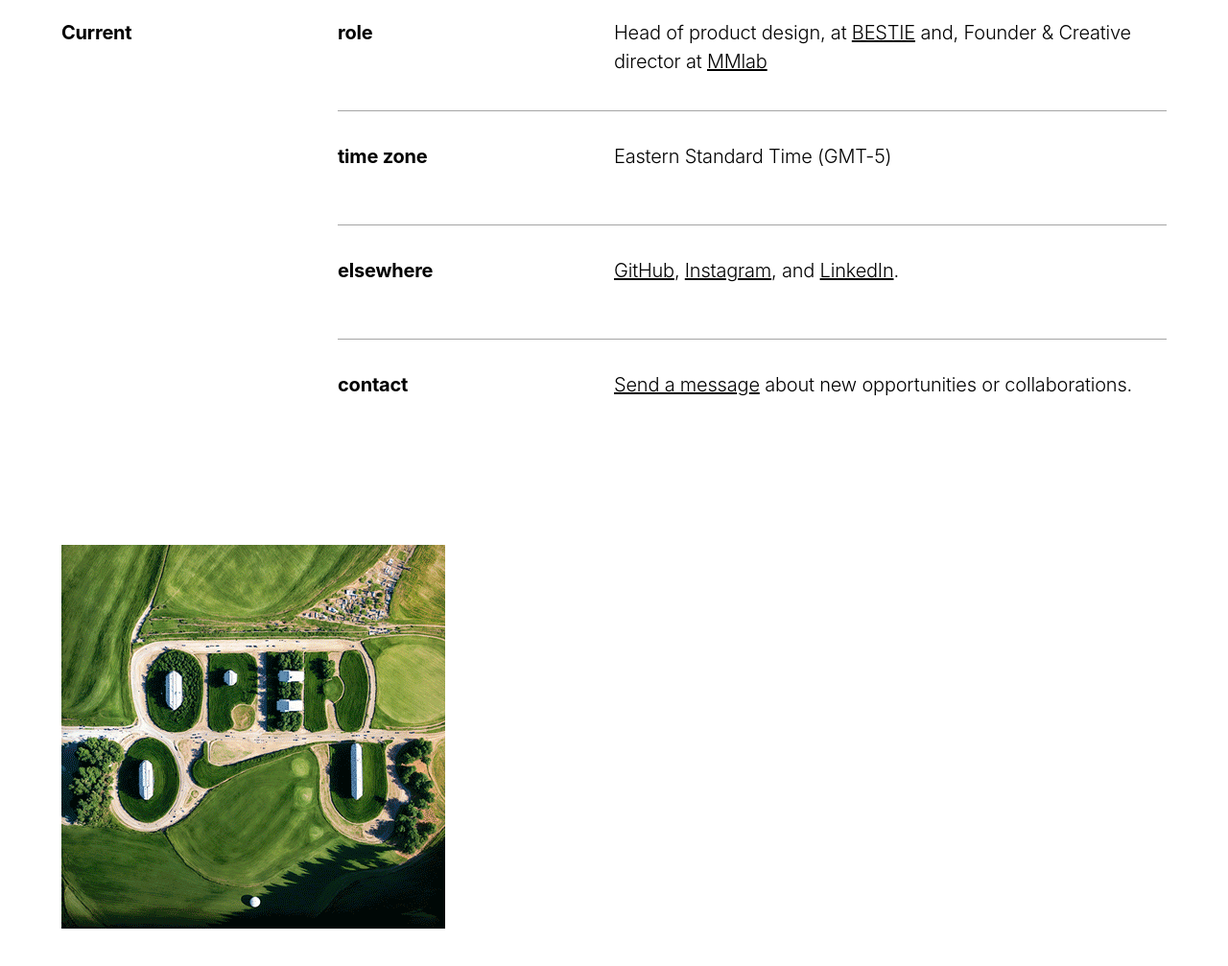
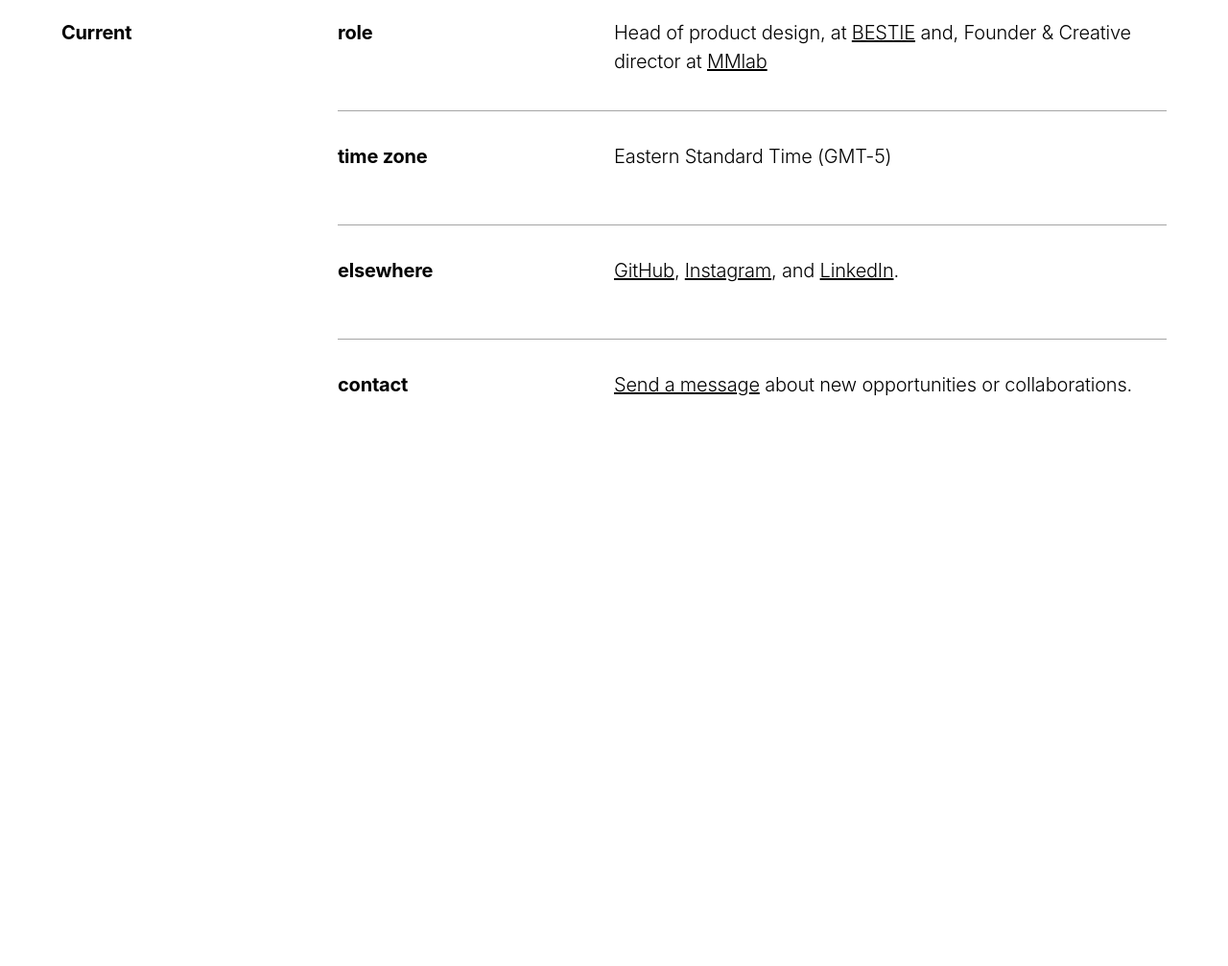
Before and after one commit to micmicmi/MM-resume, a plain HTML site: page index.html in a window 1280 px wide. Shown: the part 2635-3642 px from the top of the page at 96% size. After the commit the page ends 3267 px from the top, so only its background shows below. Drawn offline with Linux system fonts and the light colour scheme.

Commit message:
Add files via upload

```diff
--- a/index.html
+++ b/index.html
@@ -172,7 +172,6 @@
             </section>
         </div>
     </section>
-<img src="gif/b2c430cc-5915-4c8b-8cf7-9b8f279dc615_nike4 (1).gif" alt="Animated GIF">
 </main>
 <script src="image_animation.js" defer></script>
 <script defer>
```
